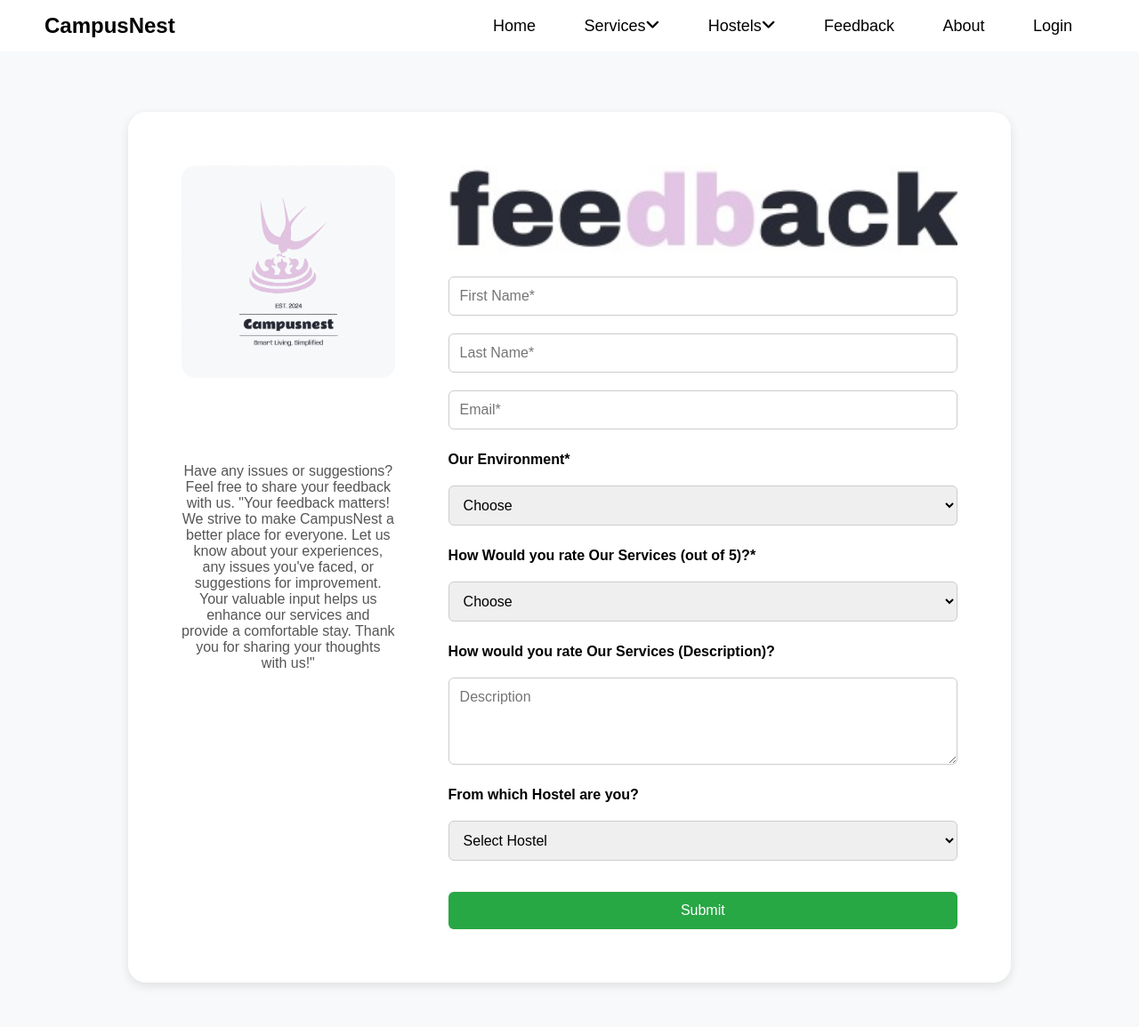
After one commit to gyanansh2005/HMS, a Flask app: page /feedback in a window 1280 px wide. The commit adds this page. Shown: the whole page at 89% size. Run offline with Flask 3, Linux system fonts and the light colour scheme.

Commit message:
feedback page added

```diff
--- a/app.py
+++ b/app.py
@@ -53,6 +53,12 @@ def terms_and_conditions():
 @app.route('/complaint_and_maintenance')
 def complaint_and_maintenance():
     return render_template('complaint_and_maintenance.html')
+
+@app.route('/feedback')
+def feedback():
+    return render_template('feedback.html')
+
+
 
 
 @app.route('/login', methods=['GET', 'POST'])
--- a/templates/base.html
+++ b/templates/base.html
@@ -202,7 +202,7 @@
                 </div>
             </div>
 
-            <a href="#">Feedback</a>
+            <a href="{{url_for('feedback')}}">Feedback</a>
             <a href="#">About</a>
 
             {% if 'username' in session %}
--- /dev/null
+++ b/templates/feedback.html
@@ -0,0 +1,157 @@
+<!DOCTYPE html>
+<html lang="en">
+
+<head>
+    <meta charset="UTF-8">
+    <meta name="viewport" content="width=device-width, initial-scale=1.0">
+    <title>Feedback CampusNest</title>
+    <style>
+        body {
+            font-family: 'Trebuchet MS', 'Lucida Sans Unicode', 'Lucida Grande', 'Lucida Sans', Arial, sans-serif;
+            background-color: #f8f9fa;
+            margin: 0;
+            padding: 20px;
+        }
+
+        .container {
+            width: 80%;
+            margin: auto;
+            margin-top: 30px;
+            margin-bottom: 30px;
+            box-shadow: rgba(0, 0, 0, 0.1) 0px 4px 12px;
+            border-radius: 20px;
+            background: white;
+            padding: 40px;
+            display: flex;
+            flex-wrap: wrap;
+            gap: 20px;
+        }
+
+        .left-section, .right-section {
+            flex: 1;
+            padding: 20px;
+        }
+
+        .left-section img {
+            width: 100%;
+            border-radius: 16px;
+        }
+
+        .left-section .additional-content {
+            margin-top: 20px;
+            font-size: 16px;
+            text-align: center;
+            color: #555;
+        }
+
+        .right-section img {
+            display: block;
+            margin: 0 auto 20px auto;
+            height: 100px;
+        }
+
+        form {
+            width: 100%;
+            display: flex;
+            flex-direction: column;
+            gap: 15px;
+        }
+
+        input, select, textarea {
+            width: 100%;
+            padding: 12px;
+            margin-top: 5px;
+            border: 1px solid #ccc;
+            border-radius: 6px;
+            box-sizing: border-box;
+            font-size: 16px;
+        }
+
+        label {
+            font-weight: bold;
+            margin-top: 10px;
+        }
+
+        button {
+            margin-top: 20px;
+            padding: 12px;
+            background: #28a745;
+            color: white;
+            border: none;
+            border-radius: 6px;
+            cursor: pointer;
+            font-size: 16px;
+        }
+
+        button:hover {
+            background: #218838;
+        }
+        .footer{display: none;}
+
+        @media (max-width: 768px) {
+            .container {
+                flex-direction: column;
+                padding: 20px;
+            }
+        }
+    </style>
+</head>
+
+<body>
+    {%extends 'base.html'%}
+    {%block content%}
+
+    <br><br>
+    <div class="container">
+        <div class="left-section">
+            <img src="../static/WhatsApp Image 2025-02-12 at 14.44.49_b885b516.jpg" alt="Side Image"><br><br><br><br><br>
+            <div class="additional-content">
+                <p>Have any issues or suggestions? Feel free to share your feedback with us. "Your feedback matters! We strive to make CampusNest a better place for everyone. Let us know about your experiences, any issues you've faced, or suggestions for improvement. Your valuable input helps us enhance our services and provide a comfortable stay. Thank you for sharing your thoughts with us!"</p>
+            </div>
+        </div>
+
+        <div class="right-section">
+            <img src="../static/WhatsApp Image 2025-02-12 at 14.44.49_e4836184.jpg" alt="Feedback">
+            <form>
+                <input type="text" name="first_name" placeholder="First Name*" required>
+                <input type="text" name="last_name" placeholder="Last Name*" required>
+                <input type="email" name="email" placeholder="Email*" required>
+
+                <label>Our Environment*</label>
+                <select required>
+                    <option selected disabled>Choose</option>
+                    <option>Excellent</option>
+                    <option>Good</option>
+                    <option>Bad</option>
+                </select>
+
+                <label>How Would you rate Our Services (out of 5)?*</label>
+                <select>
+                    <option selected disabled>Choose</option>
+                    <option>5</option>
+                    <option>4</option>
+                    <option>3</option>
+                    <option>2</option>
+                    <option>1</option>
+                </select>
+
+                <label>How would you rate Our Services (Description)?</label>
+                <textarea name="descr" placeholder="Description" required rows="4"></textarea>
+
+                <label>From which Hostel are you?</label>
+                <select>
+                    <option selected disabled>Select Hostel</option>
+                    <option>Hostel 1</option>
+                    <option>Hostel 2</option>
+                    <option>Hostel 3</option>
+                    <option>Hostel 4</option>
+                    <option>Others</option>
+                </select>
+
+                <button type="submit">Submit</button>
+            </form>
+        </div>
+    </div>
+    {%endblock%}
+</body>
+</html>
```
Also changed, not shown: templates/Feedbackpage.html (deleted, +0 -113 lines), templates/complaint_and_maintenance.html (+7 -0 lines), static/WhatsApp Image 2025-02-12 at 14.44.49_b885b516.jpg (added), static/WhatsApp Image 2025-02-12 at 14.44.49_e4836184.jpg (added).
